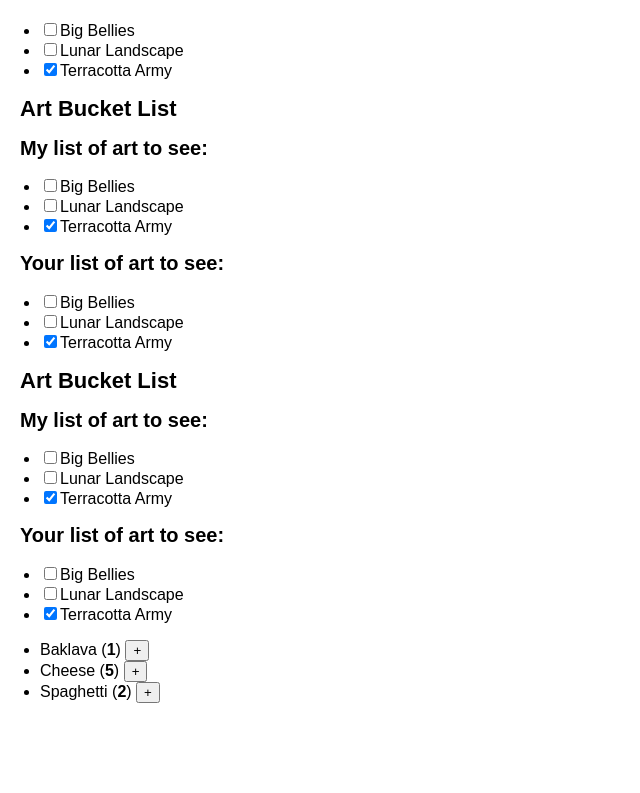
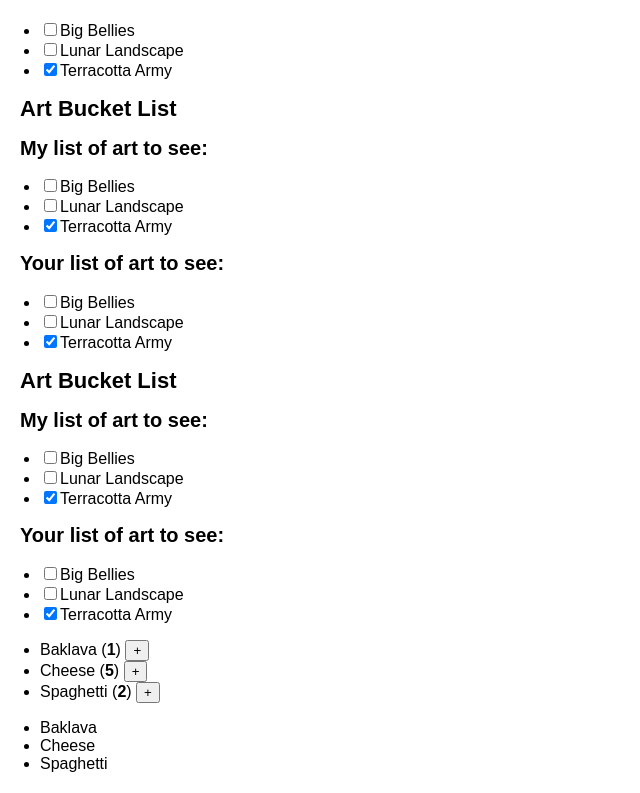
Before and after one commit to zelitosaide/react-js-course, a React (Create React App) app: page / in a window 1280 px wide. Shown: the part 1300-2093 px from the top of the page, without its empty margins (0-640 px from the left). Before the commit the page ends 2023 px from the top, so only its background shows below. Built offline with nearby package versions, Linux system fonts and the light colour scheme.

Commit message:
Updating arrays in state

```diff
--- a/src/learn/learn-react/adding-interactivity/updating-arrays-in-state/challenges/remove-an-item-from-the-shopping-cart.js
+++ b/src/learn/learn-react/adding-interactivity/updating-arrays-in-state/challenges/remove-an-item-from-the-shopping-cart.js
@@ -1,4 +1,5 @@
 import { useState } from "react";
+import { cart as initialProducts } from "../../../../../data/data";
 
 /**
  * Challenge 2 of 4: Remove an item from the shopping cart
@@ -8,5 +9,13 @@ export default function Index() {
 }
 
 function ShoppingCart() {
-  const [products, setProducts] = useState();
+  const [products, setProducts] = useState(initialProducts);
+
+  return (
+    <ul>
+      {products.map(function (product) {
+        return <li key={product.id}>{product.name}</li>;
+      })}
+    </ul>
+  );
 }
```
